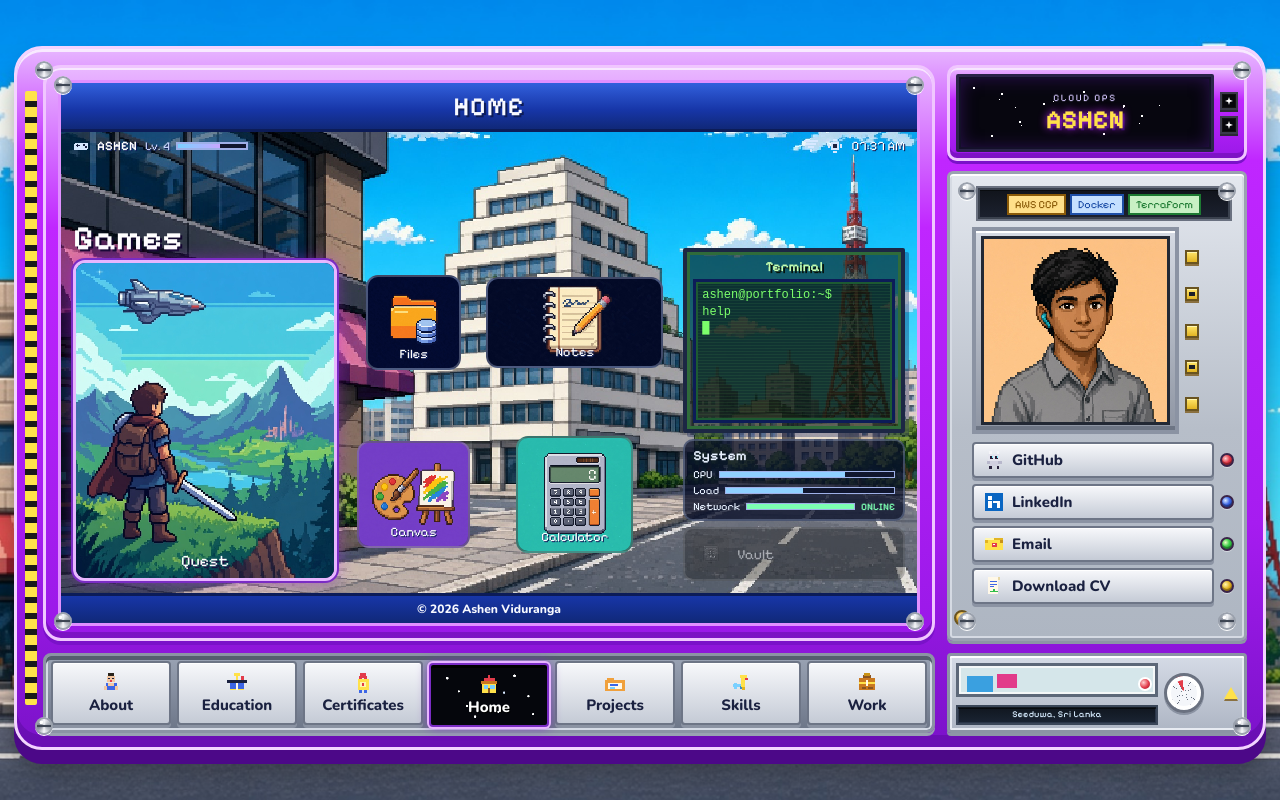
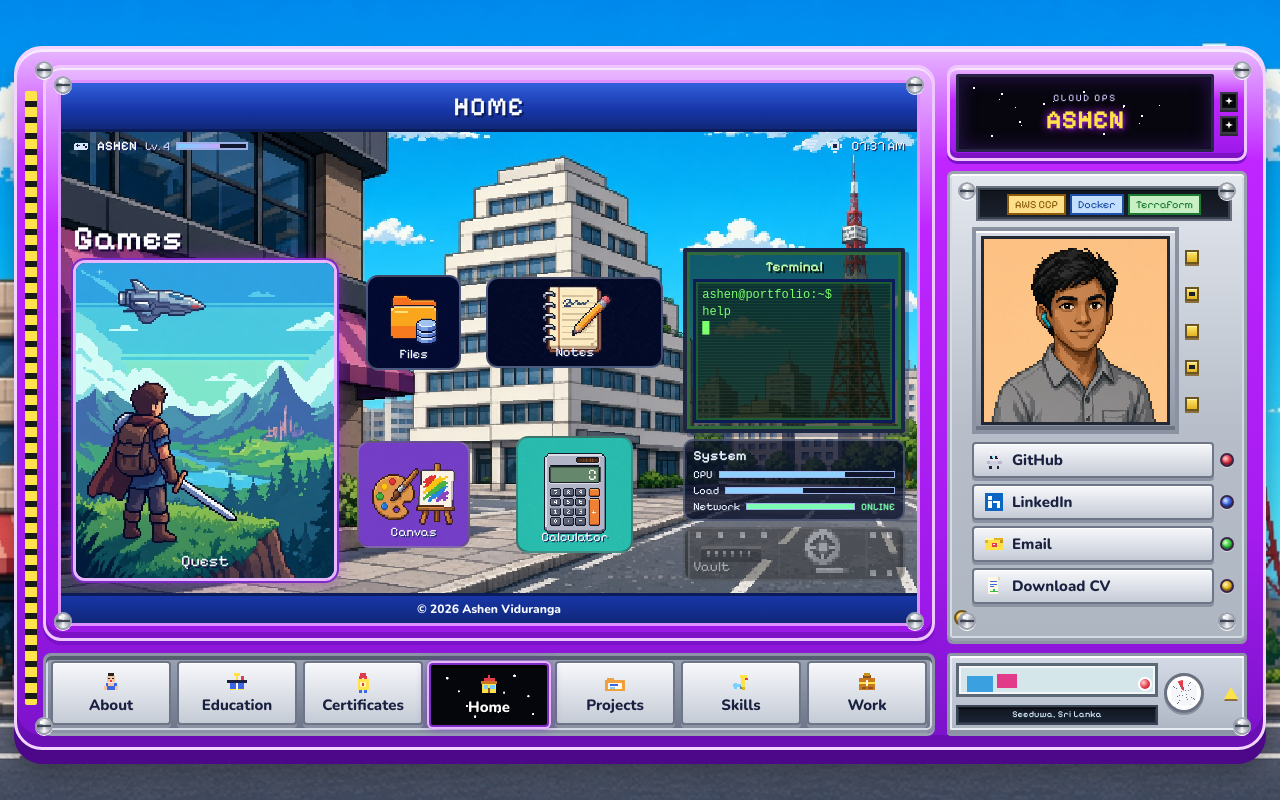
Before and after one commit to ashen-v2/portfolio-page, a React (Vite) app: page / in a window 1280 px wide. Built offline with nearby package versions, Linux system fonts and the light colour scheme.

Commit message:
feat: replace vault image and update styles for home vault component

```diff
--- a/src/components/console/HomeScreen.tsx
+++ b/src/components/console/HomeScreen.tsx
@@ -148,7 +148,7 @@ export function HomeScreen({
             disabled={!(services.vault.installed && services.vault.enabled)}
             onClick={() => onOpen("vault")}
           >
-            <img src={art("vault")} alt="" />
+            <img src={`${base}console/home/vault.png`} alt="" />
             <span>Vault</span>
           </button>
         </div>
--- a/src/styles/pixel.css
+++ b/src/styles/pixel.css
@@ -2559,16 +2559,17 @@ a {
 }
 
 .home-vault {
-  display: flex;
-  align-items: center;
-  gap: 8px;
+  position: relative;
+  display: flex;
+  align-items: flex-end;
   width: 100%;
   min-height: 54px;
   margin: 0;
-  padding: 6px 8px;
+  padding: 0 0 4px 8px;
+  overflow: hidden;
   border: 2px solid rgba(190, 210, 255, 0.28);
   border-radius: 10px;
-  background: rgba(26, 20, 8, 0.78);
+  background: #1c2433;
   color: #fff8e8;
   font-family: var(--font-display);
   font-size: 14px;
@@ -2577,11 +2578,18 @@ a {
 }
 
 .home-vault img {
-  width: 36px;
-  height: 36px;
-  flex: none;
+  position: absolute;
+  inset: 0;
+  width: 100%;
+  height: 100%;
   object-fit: cover;
-  border-radius: 4px;
+  border-radius: 8px;
+}
+
+.home-vault span {
+  position: relative;
+  z-index: 1;
+  text-shadow: 1px 1px 0 #0c1018;
 }
 
 .home-terminal:hover,
```
Also changed, not shown: public/console/home/vault.jpg (deleted), public/console/home/vault.png (added).
